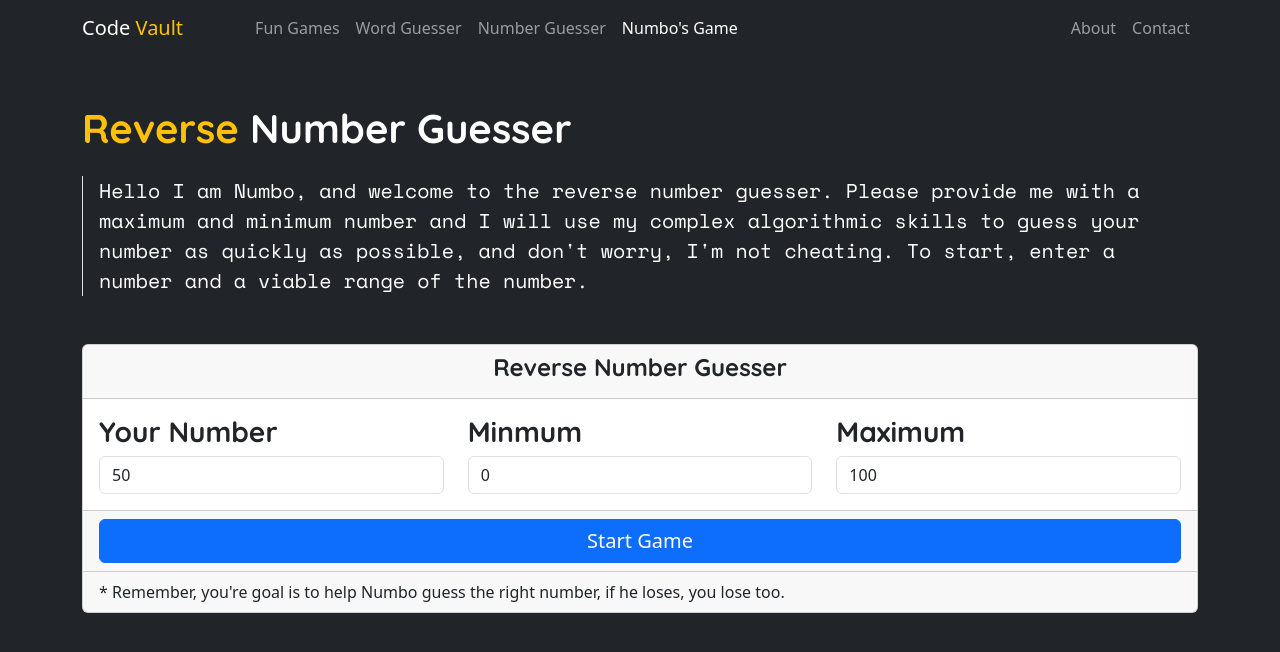
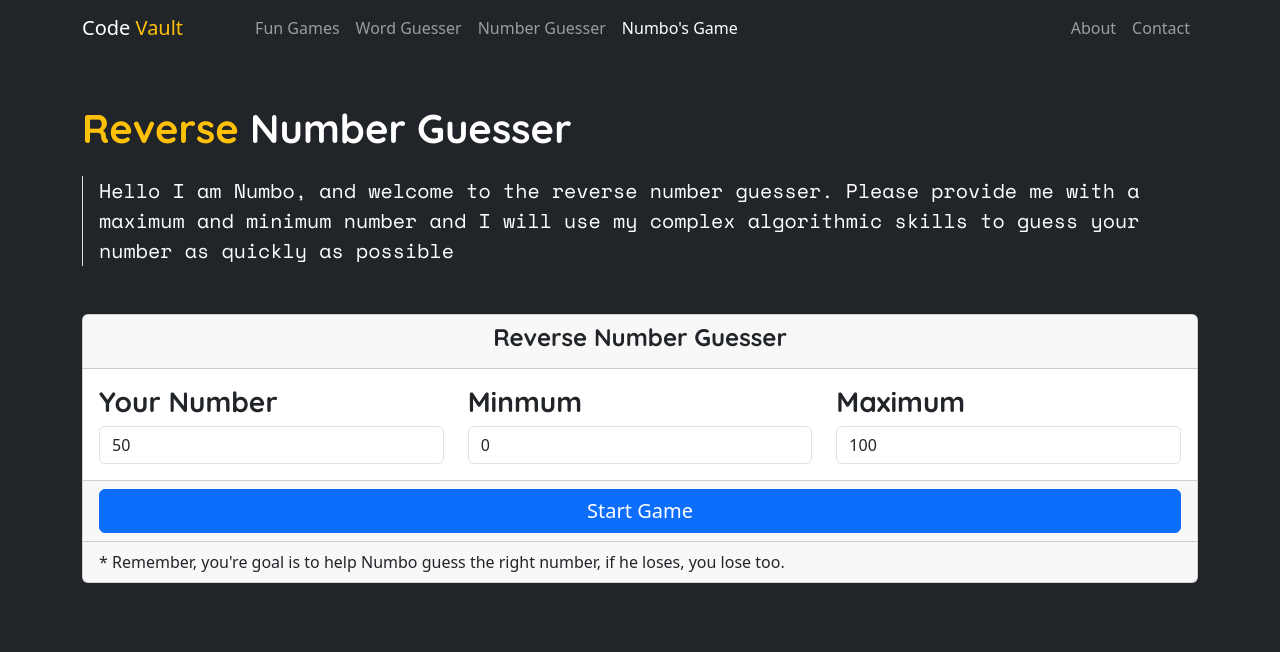
Before and after one commit to Oded2/Code-Vault, a SvelteKit app: page /fun-games/reversenumberguess in a window 1280 px wide. Shown: the top 652 px of the page. Built offline with nearby package versions, Linux system fonts and the light colour scheme; a web font is replaced by a local one.

Commit message:
Added animated description

```diff
--- a/src/routes/fun-games/reversenumberguess/+page.svelte
+++ b/src/routes/fun-games/reversenumberguess/+page.svelte
@@ -150,7 +150,7 @@
     </h1>
     <div class="border-start ps-3 my-4">
       <p class="font-google-space-mono fs-5">
-        {description}
+        {newDescription}
       </p>
     </div>
 
```
